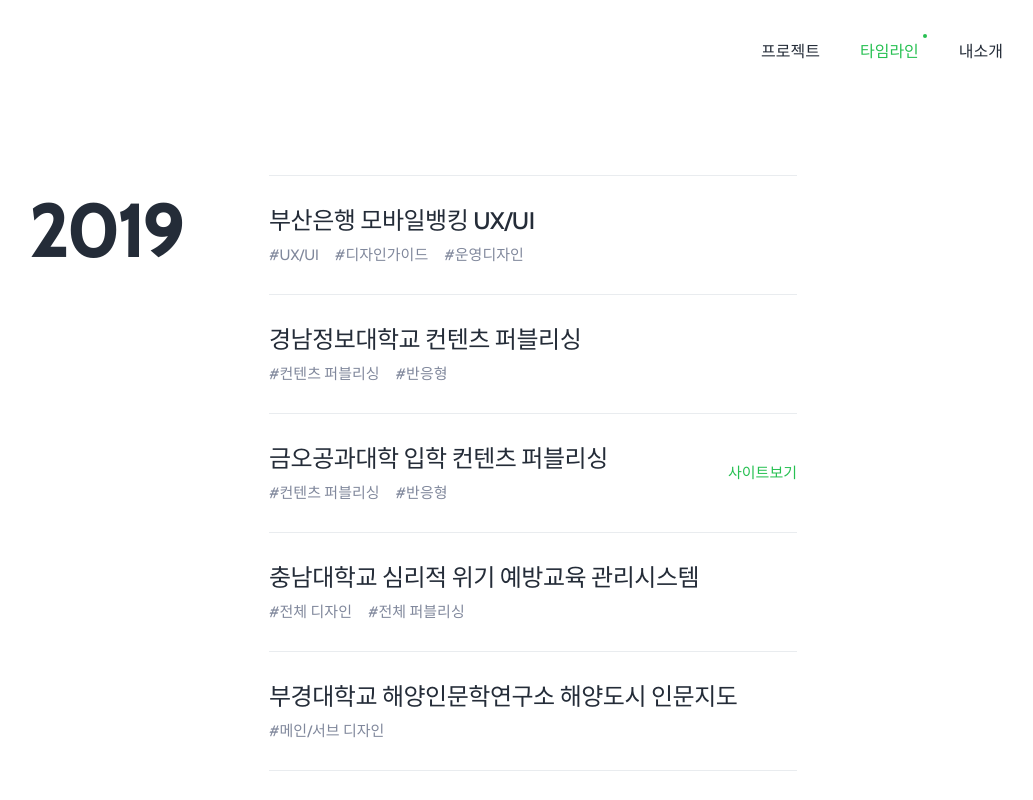
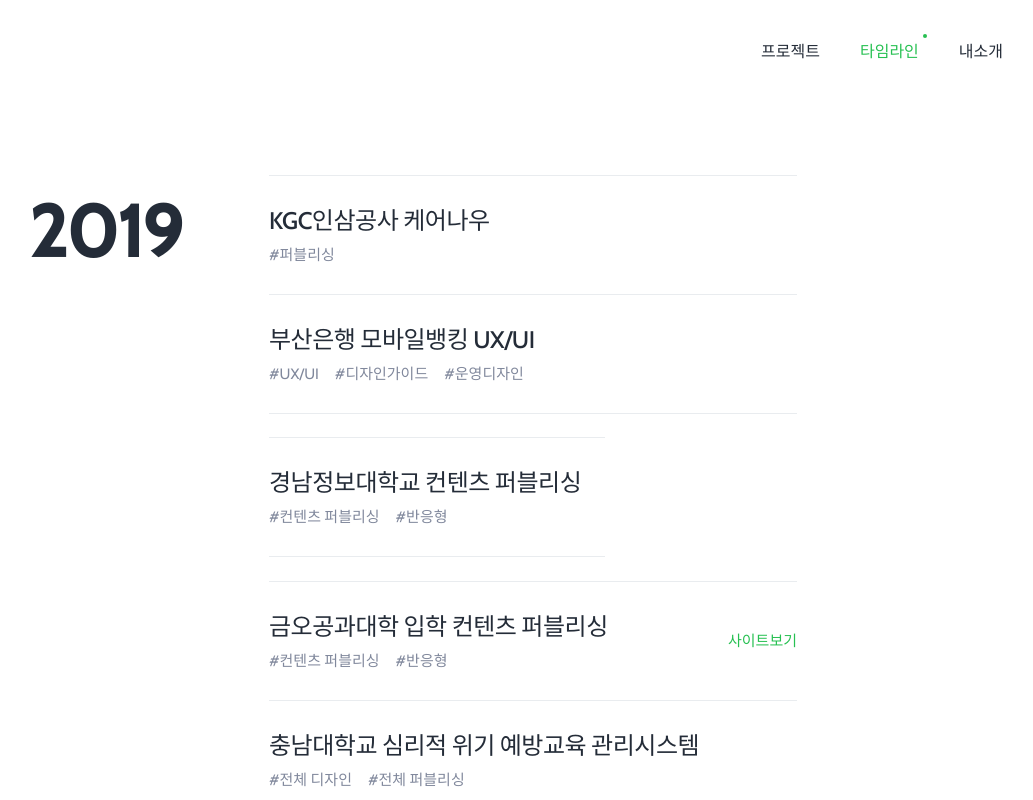
Before and after one commit to hanjiyeong/portfolio, a Vue app: page /timeline in a window 1280 px wide. Shown: the top 800 px of the page, without its empty margins (227-1260 px from the left). Built offline with nearby package versions, Linux system fonts and the light colour scheme; a web font is replaced by a local one.

Commit message:
add project

```diff
--- a/src/views/Timeline.vue
+++ b/src/views/Timeline.vue
@@ -10,6 +10,16 @@
           <li>
             <div class="project-item">
               <div class="project-info">
+                <strong class="project-title">KGC인삼공사 케어나우</strong>
+                <ul class="tag-list">
+                  <li>퍼블리싱</li>
+                </ul>
+              </div>
+            </div>
+          </li>
+          <li>
+            <div class="project-item">
+              <div class="project-info">
                 <strong class="project-title">부산은행 모바일뱅킹 UX/UI</strong>
                 <ul class="tag-list">
                   <li>UX/UI</li>
@@ -19,8 +29,9 @@
               </div>
             </div>
           </li>
-          <li>
+          <li class="project-link">
             <div class="project-item">
+              <a href="http://www.kit.ac.kr/" target="_blank" title="새 창 열림" class="project-item">
                 <div class="project-info">
                   <strong class="project-title">경남정보대학교 컨텐츠 퍼블리싱</strong>
                   <ul class="tag-list">
@@ -28,6 +39,7 @@
                     <li>반응형</li>
                   </ul>
                 </div>
+              </a>
             </div>
           </li>
           <li class="project-link">
```
Also changed, not shown: 11 other files (tests, documents, lock files or other folders). Lines whose indentation alone changed are shown as unchanged.
